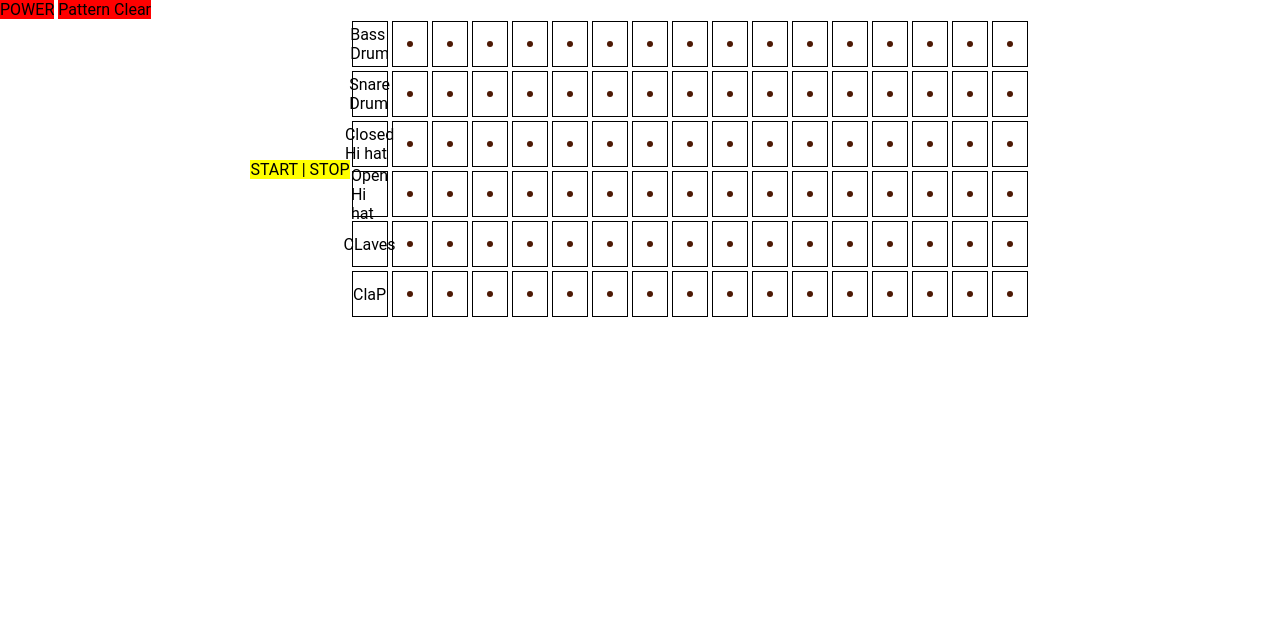
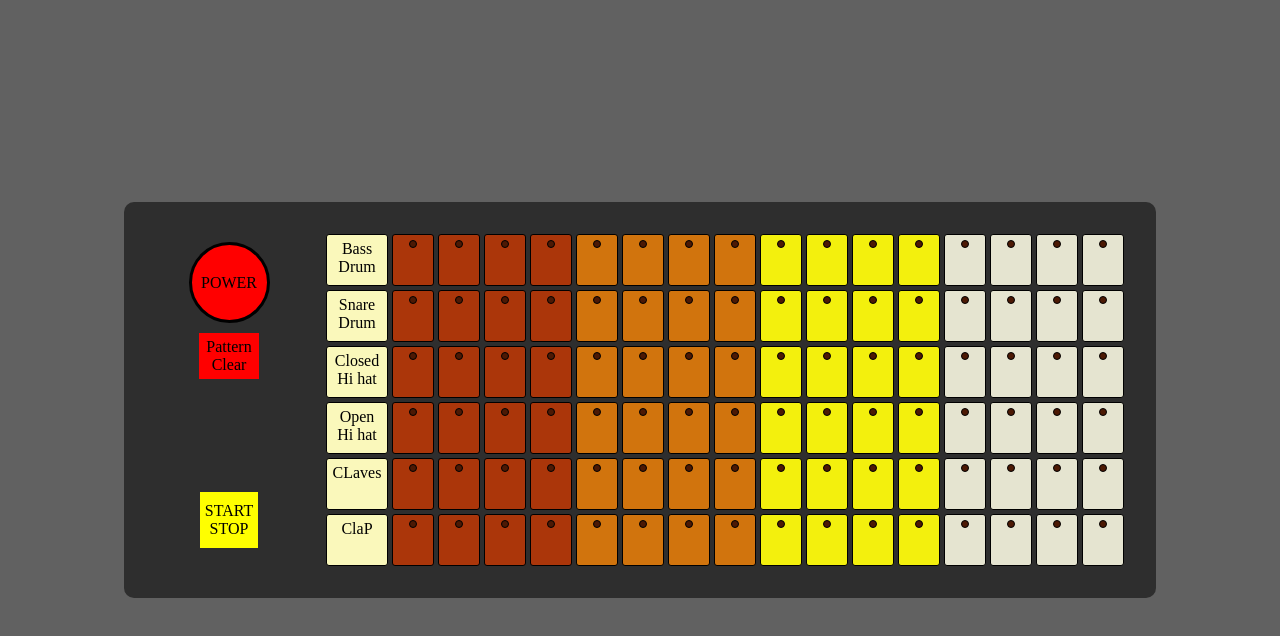
Before and after one commit to ccomings/bandcmp, a website built with webpack: page index.html in a window 1280 px wide. Built offline with nearby package versions, Linux system fonts and the light colour scheme.

Commit message:
styling the board

```diff
--- a/css/bandcmp.css
+++ b/css/bandcmp.css
@@ -11,12 +11,105 @@ html, body, div, span, button, h1, h2, h3, h4, a, ol, ul, li, form, label, artic
 
 }
 
-ul, li {
+html,
+body,
+div,
+span,
+nav,
+header,
+hr,
+main,
+section,
+article,
+footer,
+p,
+a,
+i,
+strong,
+small ,
+img,
+h1, h2,
+ul, li,
+time,
+form,
+label,
+fieldset,
+button,
+textarea,
+input
+{
+  margin: 0;
+  padding: 0;
+  border: 0;
+  outline: 0;
+  font: inherit;
+  color: inherit;
+  text-align: inherit;
+  text-decoration: inherit;
+  vertical-align: inherit;
+  box-sizing: inherit;
+  background: transparent;
 }
 
-/*.on {
-  background-color: green;
-}*/
+ul {
+  list-style: none;
+}
+
+img {
+  display: block;
+  width: 100%;
+  height: auto;
+}
+
+input[type="password"],
+input[type="email"],
+input[type="text"],
+input[type="submit"],
+textarea,
+button {
+  /*
+  Get rid of native styling. Read more here:
+  http://css-tricks.com/almanac/properties/a/appearance/
+  */
+  -webkit-appearance: none;
+  -moz-appearance: none;
+}
+
+button,
+input[type="submit"] {
+  cursor: pointer;
+}
+
+html, body, div, span, applet, object, iframe,
+h1, h2, h3, h4, h5, h6, p, blockquote, pre,
+a, abbr, acronym, address, big, cite, code,
+del, dfn, em, font, img, ins, kbd, q, s, samp,
+small, strike, strong, sub, sup, tt, var,
+dl, dt, dd, ol, ul, li,
+fieldset, form, label, legend,
+table, caption, tbody, tfoot, thead, tr, th, td {
+  margin: 0;
+  padding: 0;
+  border: 0;
+  outline: 0;
+  font-weight: inherit;
+  font-style: inherit;
+  font-size: 100%;
+  font-family: inherit;
+  vertical-align: baseline;
+}
+
+html {
+  height: 100%;
+}
+
+body {
+  background-color: #616161;
+  display: flex;
+  justify-content: center;
+  align-items: center;
+  height: 100%;
+}
 
 ul {
   display: flex;
@@ -30,9 +123,34 @@ li {
   padding: 2px;
   margin: 2px;
   display: flex;
+  justify-content: center;
+  /*background-color: #ABABAB;*/
+  padding: 5px;
+  border-radius: 3px;
+
+}
+
+.full_board {
+  display: flex;
+  flex-direction: row;
+  padding: 20px;
+  background-color: #2E2E2E;
+  border-radius: 10px;
+}
+
+.buttons {
+  display: flex;
+  flex-direction: column;
   align-items: center;
-  justify-content: center;
+  justify-content: space-between;
+  margin: 10px;
+  width: 150px;
+}
 
+.top-buttons {
+  display: flex;
+  flex-direction: column;
+  align-items: center;
 }
 
 .board {
@@ -40,17 +158,22 @@ li {
   flex-direction: row;
   justify-content: center;
   align-items: center;
+  padding: 10px;
 }
 
 .active {
-  background-color: grey;
+  background-color: #9E9E9E;
   opacity: .3;
 }
 
 .power {
   background-color: red;
-  width: 50px;
-  height: 50px;
+  width: 75px;
+  height: 75px;
+  border-radius: 50%;
+  margin: 10px;
+  text-align: center;
+  border: black 3px solid;
 }
 
 .power.on {
@@ -62,6 +185,7 @@ li {
   width: 6px;
   height: 6px;
   background-color: #4C1904;
+  border: 1px solid black;
 }
 
 .led.on {
@@ -73,18 +197,51 @@ li {
   flex-direction: column;
 }
 
+ul#instruments > li {
+  background-color: #faf8bb;
+  width: 50px;
+  text-align: center;
+}
+
 .start_stop {
   background-color: yellow;
+  padding: 10px 5px;
+  margin-bottom: 20px;
+  display: flex;
+  flex-direction: column;
+  text-align: center;
 }
 
 .start_stop:hover {
   background-color: #FFF3AC;
 }
 
+.start {
+  border-bottom: 5px black;
+  z-index: 1;
+}
+
 .reset {
   background-color: #FF0000;
+  width: 50px;
+  height: auto;
+  padding: 5px;
+  text-align: center;
 }
 
 .reset:hover{
   background-color: #FFAEAD;
 }
+
+.col0, .col1, .col2, .col3 {
+  background-color: #ab360a;
+}
+.col4, .col5, .col6, .col7 {
+  background-color: #d1740d;
+}
+.col8, .col9, .col10, .col11 {
+  background-color: #f3f00d;
+}
+.col12, .col13, .col14, .col15 {
+  background-color: #e5e4d0;
+}
--- a/index.html
+++ b/index.html
@@ -9,14 +9,24 @@
   </head>
 
   <body>
-    <div>
-      <label id='power' class="power">POWER</label>
-      <label class="reset">Pattern Clear</label>
+    <div class='full_board'>
+      <div class='buttons'>
+        <div class='top-buttons'>
+          <button type='button' id='power' class="power">POWER</button>
+          <button type='button' class="reset">Pattern Clear</button>
+        </div>
+        <div class='start_stop'>
+          <label class="start">START</label>
+          <label>STOP</label>
+        </div>
+      </div>
       <div class="board">
-        <label class="start_stop">START | STOP</label>
         <ul id="instruments"></ul>
         <div class="drummachine"></div>
       </div>
+      <!-- <label>
+        <input id="slider" type='range' min='.1' max='100' step="1" value="5" />
+      </label> -->
     </div>
 
     <div class='sounds'>
--- a/lib/js/drum_loop.js
+++ b/lib/js/drum_loop.js
@@ -7,7 +7,7 @@ class DrumLoop {
   loop(bpm) {
     const SOUNDS = [BD, SD, CH, OH, CL, CP];
 
-    let column = $(`li.${this.currentNote}`);
+    let column = $(`li.col${this.currentNote}`);
       column.addClass('active');
       setTimeout(() => column.removeClass('active'), bpm);
 
--- a/lib/js/drum_machine.js
+++ b/lib/js/drum_machine.js
@@ -10,7 +10,7 @@ class DrumMachine {
     for (let i = 0; i < SOUNDS.length; i++) {
       let $row = $(`<ul class='row'>`);
       for (let j = 0; j < BUTTONS; j++) {
-        let $beat = $(`<li class='${j}'><div class='led'></li>`);
+        let $beat = $(`<li class='col${j}'><div class='led'></li>`);
         $beat.click(() => {
           if ($(".power").hasClass('on')) {
             $beat.toggleClass('on');
```
Also changed, not shown: lib/js/main.js (+15 -0 lines), lib/js/bundle.js, 1 other file.
